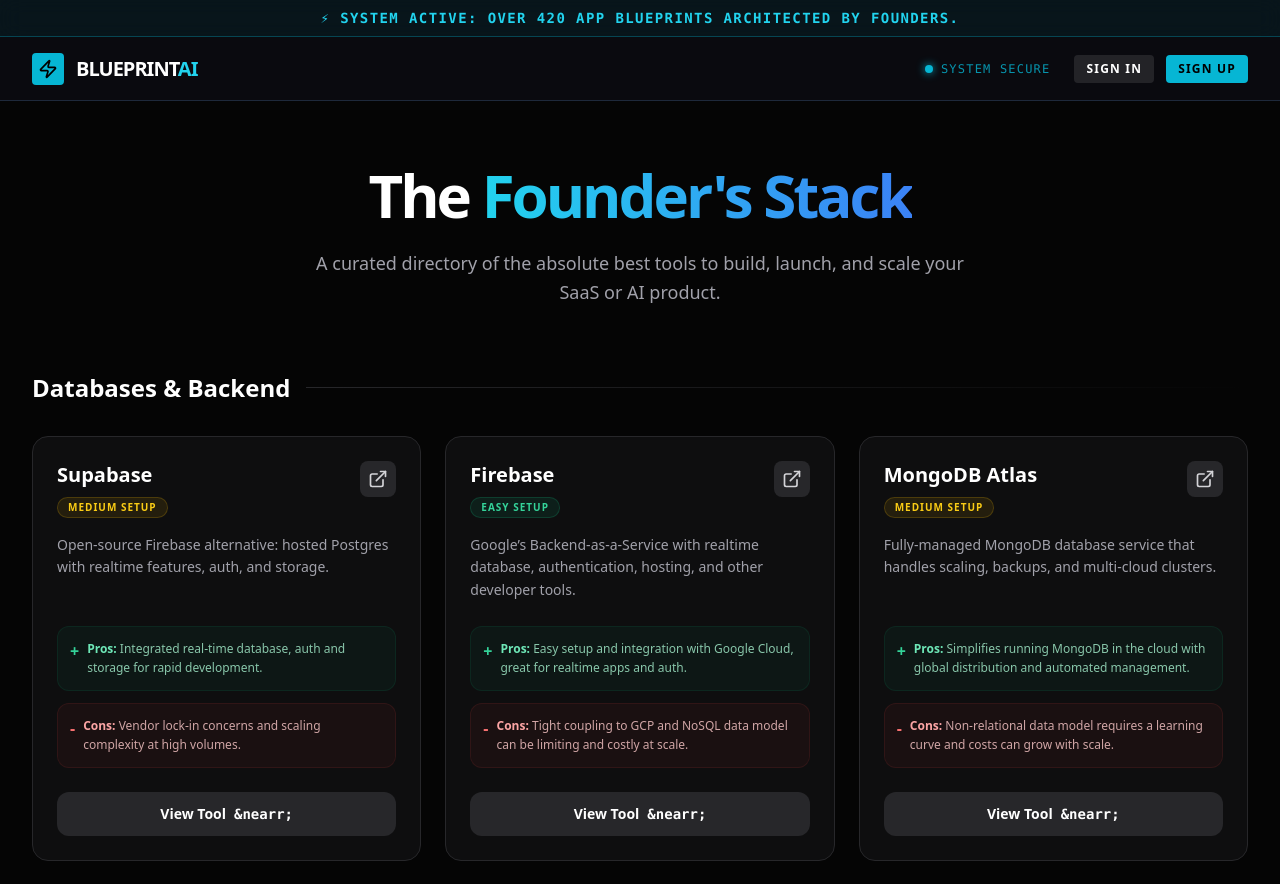
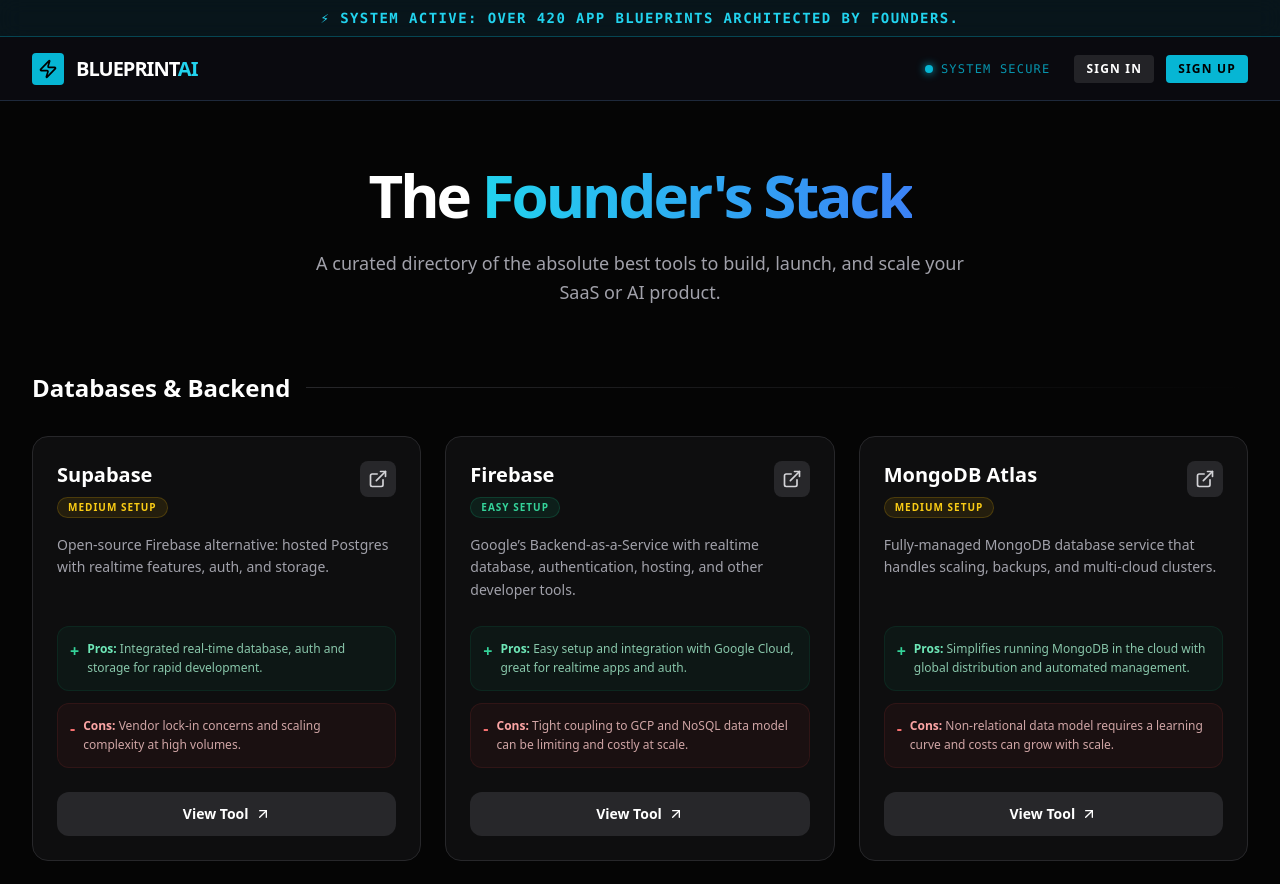
Before and after one commit to distresshunt/BlueprintAI, a Next.js app: page /stack in a window 1280 px wide. Shown: the top 884 px of the page. Built offline with nearby package versions, Linux system fonts and the light colour scheme; no server answers; the database is empty.

Commit message:
Fix UI buttons in stack page

```diff
--- a/app/stack/page.tsx
+++ b/app/stack/page.tsx
@@ -1,6 +1,6 @@
 import stackData from "@/data/stack.json";
 import { Navbar } from "@/components/Navbar";
-import { ExternalLink } from "lucide-react";
+import { ExternalLink, ArrowUpRight } from "lucide-react";
 
 export default function StackPage() {
   return (
@@ -82,7 +82,7 @@ export default function StackPage() {
                         rel="noopener noreferrer"
                         className="mt-6 w-full py-3 bg-zinc-800 hover:bg-cyan-500 hover:text-black text-white rounded-xl text-sm font-bold transition-all text-center flex items-center justify-center gap-2 group-hover:shadow-[0_0_15px_rgba(6,182,212,0.3)]"
                       >
-                        View Tool <span className="font-mono">&nearr;</span>
+                        <span className="flex items-center justify-center gap-1.5">View Tool <ArrowUpRight className="w-4 h-4" /></span>
                       </a>
                     </div>
                   );
```
